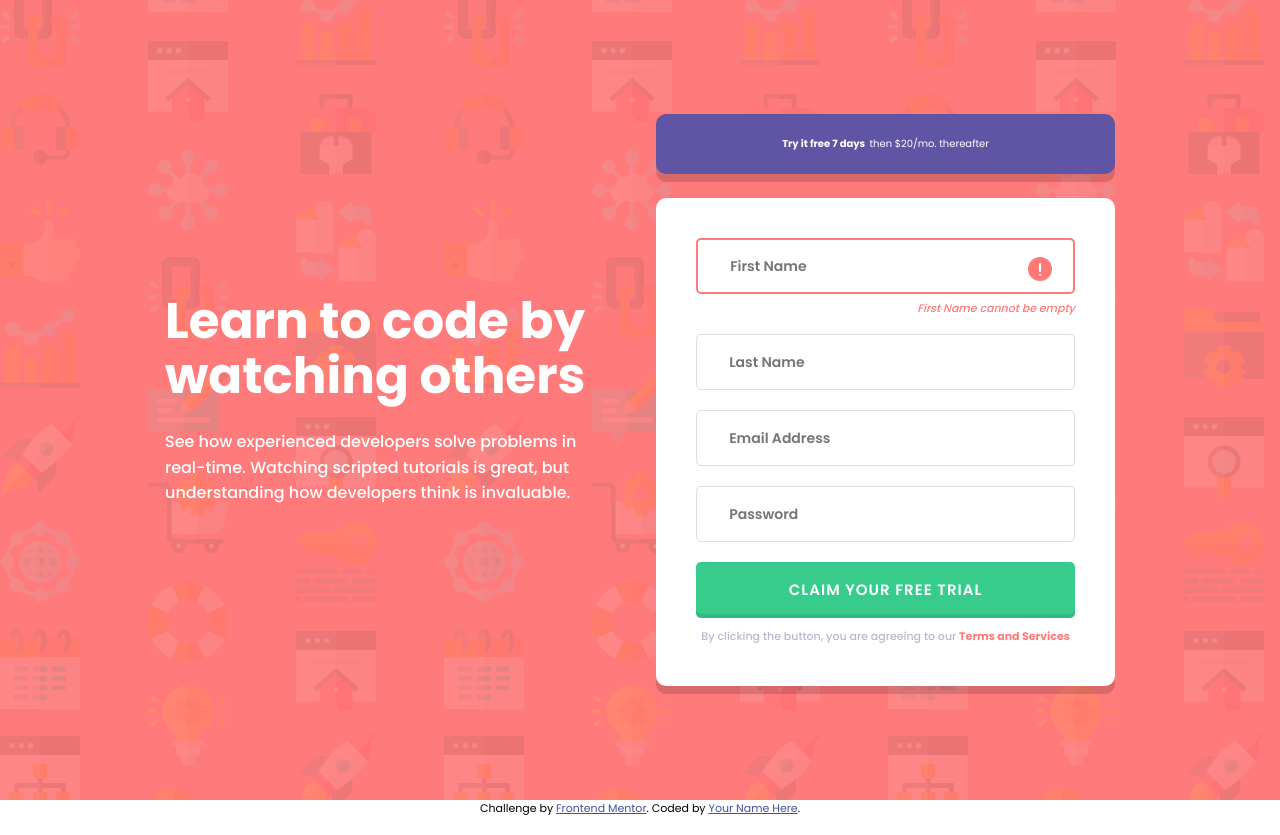
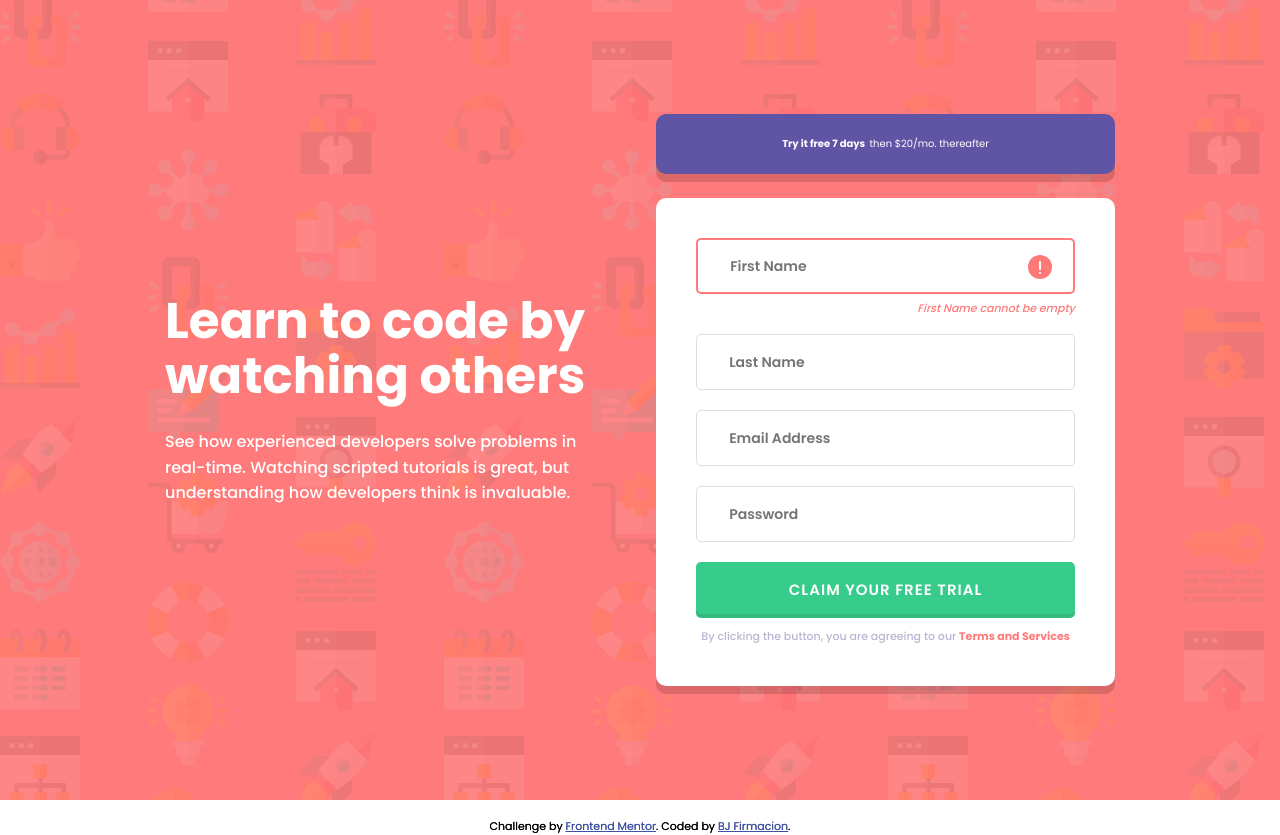
Before and after one commit to bjfirmacion/sign-up-form, a website: page index.html in a window 1280 px wide. Drawn offline with Linux system fonts and the light colour scheme.

Commit message:
fixed attribution links and styling

```diff
--- a/index.html
+++ b/index.html
@@ -66,12 +66,18 @@
         </div>
       </div>
     </div>
+    <footer>
+      <p class="attribution">
+        Challenge by <a href="https://www.frontendmentor.io?ref=challenge" target="_blank">Frontend Mentor</a>.
+        Coded by <a href="https://github.com/bjfirmacion/sign-up-form" target="_blank">BJ Firmacion</a>.
+      </p>
+    </footer>
   </section>
 
   <footer>
     <p class="attribution">
       Challenge by <a href="https://www.frontendmentor.io?ref=challenge" target="_blank">Frontend Mentor</a>.
-      Coded by <a href="#">Your Name Here</a>.
+      Coded by <a href="https://github.com/bjfirmacion/sign-up-form" target="_blank">BJ Firmacion</a>.
     </p>
   </footer>
 </body>
--- a/sass/_base.scss
+++ b/sass/_base.scss
@@ -54,6 +54,7 @@ html {
 .attribution {
   font-size: 11px;
   text-align: center;
+  margin-top: 1.8rem;
 }
 .attribution a {
   color: hsl(228, 45%, 44%);
--- a/sass/_form.scss
+++ b/sass/_form.scss
@@ -34,7 +34,7 @@
 
   &__icon-error {
     position: absolute;
-    top: 20%;
+    top: 18%;
     right: 6%;
     opacity: 0;
   }
```
Also changed, not shown: css/style.css.
